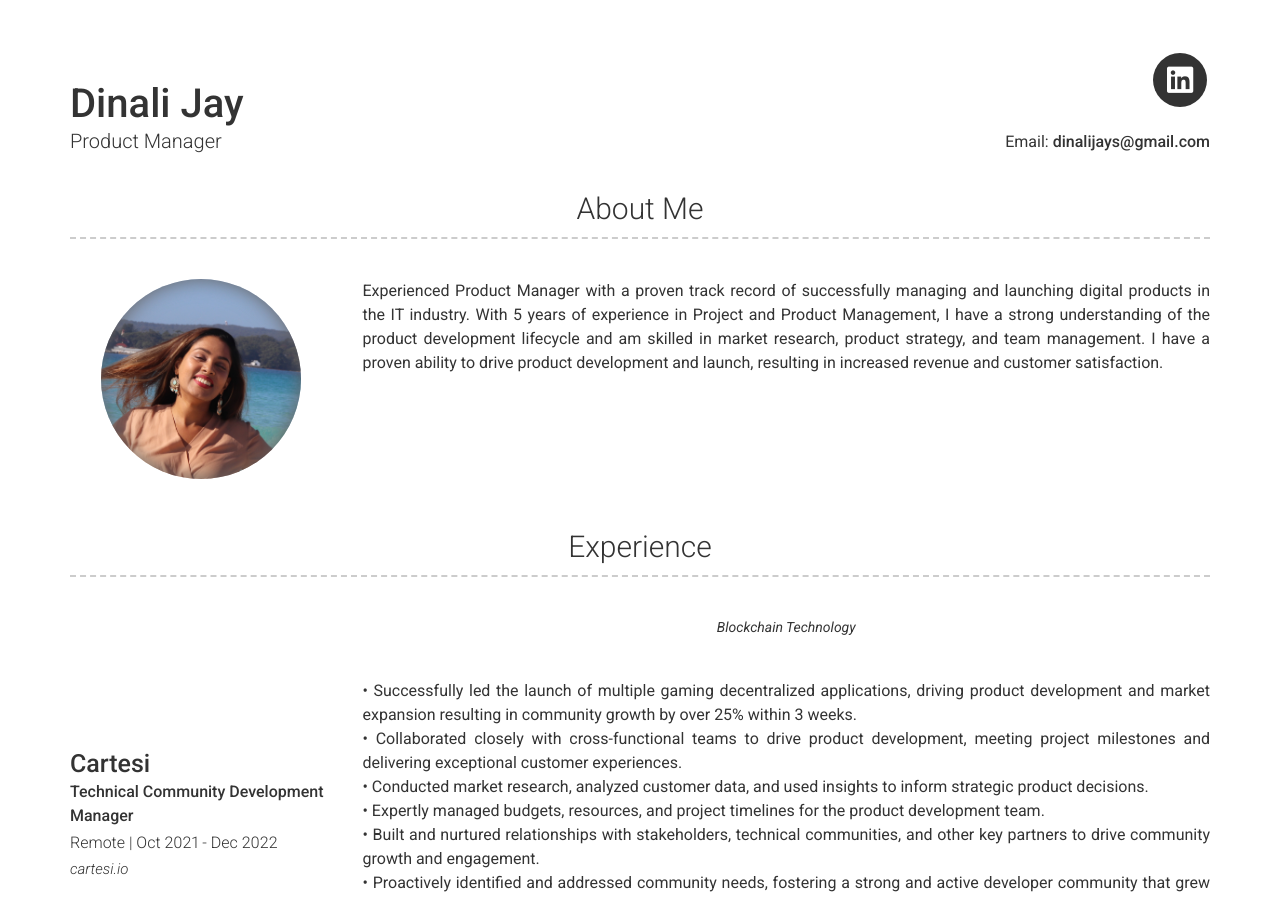
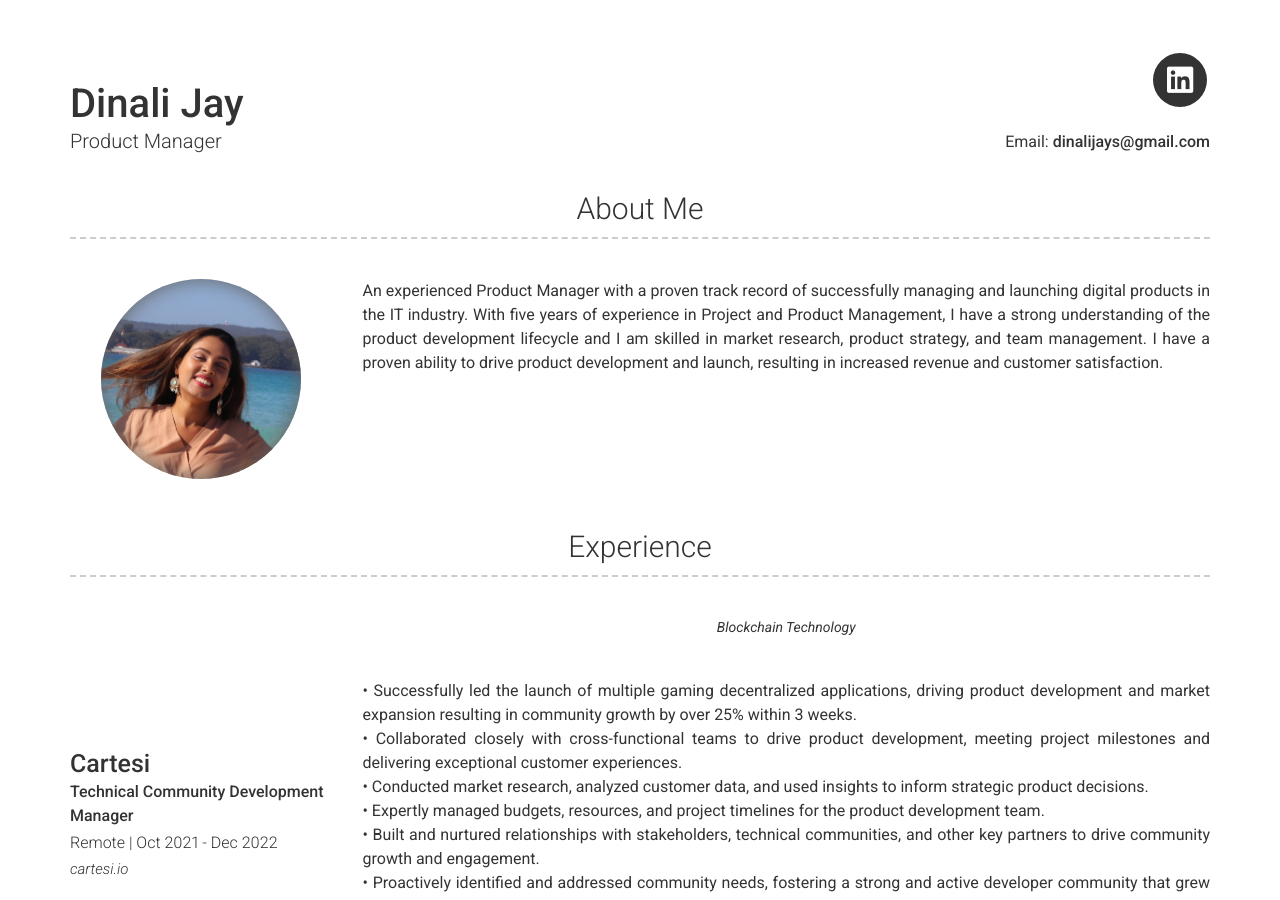
Before and after one commit to dontgimmedrama/dinali, a Jekyll site: the page built from index.md, in a window 1280 px wide and 900 px high. Built offline with Jekyll 4.4.1, drawn with Linux system fonts in a browser that asks for light colours; nearby versions of some CDN libraries.

Commit message:
Update _config.yml

```diff
--- a/_config.yml
+++ b/_config.yml
@@ -52,7 +52,7 @@ linkedin_username: dinalijay
 # about_title: About Me (Use this to override about section title)
 about_profile_image: images/profile.JPG
 about_content: | # this will include new lines to allow paragraphs
-  Experienced Product Manager with a proven track record of successfully managing and launching digital products in the IT industry. With 5 years of experience in Project and Product Management, I have a strong understanding of the product development lifecycle and am skilled in market research, product strategy, and team management. I have a proven ability to drive product development and launch, resulting in increased revenue and customer satisfaction.
+  An experienced Product Manager with a proven track record of successfully managing and launching digital products in the IT industry. With five years of experience in Project and Product Management, I have a strong understanding of the product development lifecycle and I am skilled in market research, product strategy, and team management. I have a proven ability to drive product development and launch, resulting in increased revenue and customer satisfaction.
 #  Write an awesome description about yourself here, this supports markdown, so you can add [links](http://foobar.com) and highlight things <mark>like this</mark>.
 
 #  You can even add paragraphs by using empty lines like this and add anything else [markdown](https://www.markdownguide.org/getting-started#what-is-markdown) supports such as
```
